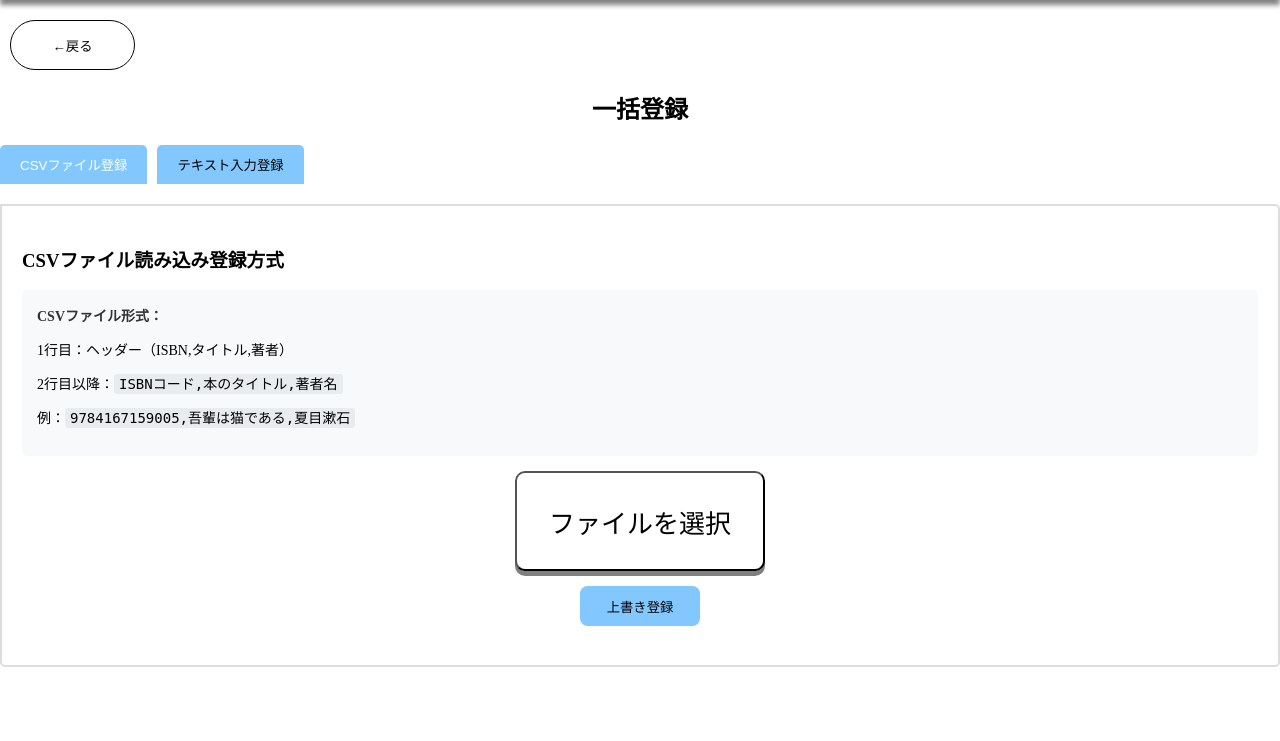
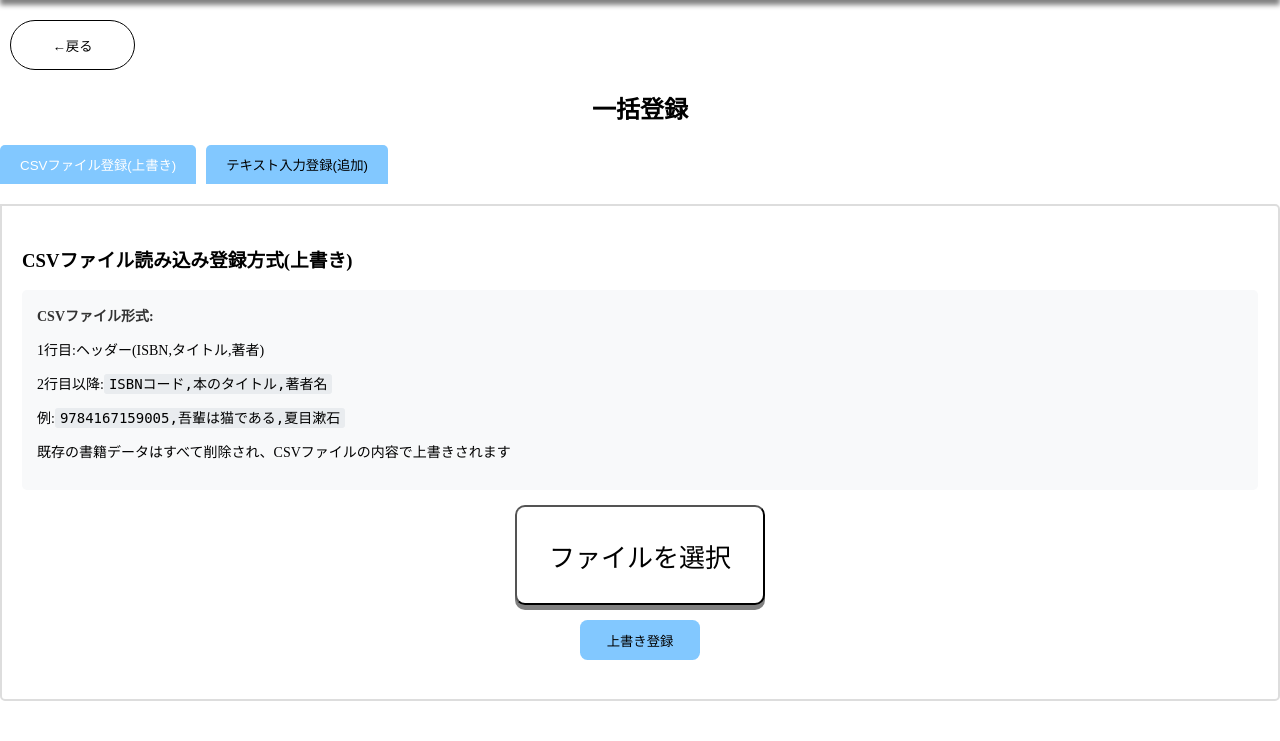
Before and after one commit to yukki072417/Kashidasu, a Node server app: template src/views/Registers/CollectiveRegister.ejs in a window 1280 px wide. Shown: the part 100-841 px from the top of the page. Run offline with Node 20, Linux system fonts and the light colour scheme; the template is opened without the code that fills it, so the values that code supplies are empty; some web fonts are replaced.

Commit message:
一括登録を修正

```diff
--- a/src/public/js/CollectiveRegister.js
+++ b/src/public/js/CollectiveRegister.js
@@ -9,7 +9,7 @@ $(document).ready(function () {
   });
 });
 
-// 「ファイルから本を登録」ボタンが押されたときの処理
+// 「ファイルから本を登録（上書き）」ボタンが押されたときの処理
 function RegisterBooksByFile() {
   const csvInput = $("#csv-input");
   const csvFile = csvInput[0].files[0];
@@ -19,7 +19,7 @@ function RegisterBooksByFile() {
     // 確認ダイアログを表示
     if (
       confirm(
-        "本を登録しますか？ \nまた、すでに登録されてる本は削除されます。 \n\nよろしいですか？",
+        "CSVファイルの内容で既存の書籍データを上書きしますか？\n既存のデータはすべて削除されます。\n\nよろしいですか？",
       )
     ) {
       convertToArray(csvFile);
@@ -27,7 +27,7 @@ function RegisterBooksByFile() {
   }
 }
 
-// 「テキスト入力で本を登録」ボタンが押されたときの処理
+// 「テキスト入力で本を登録（追加）」ボタンが押されたときの処理
 function RegisterBooksByText() {
   const textInput = $("#text-input");
   const textContent = textInput.val().trim();
@@ -40,7 +40,7 @@ function RegisterBooksByText() {
   // 確認ダイアログを表示
   if (
     confirm(
-      "本を登録しますか？ \nまた、すでに登録されてる本は削除されます。 \n\nよろしいですか？",
+      "入力された書籍データを既存のデータに追加しますか？\n既存の書籍データは保持されます。\n\nよろしいですか？",
     )
   ) {
     convertTextToArray(textContent);
@@ -74,8 +74,7 @@ function convertToArray(csvFile) {
         });
       }
     }
-    console.log(csvArray); // デバッグ用：配列の中身を表示
-    RegisterBook(csvArray); // サーバーに登録
+    RegisterBook(csvArray, true); // 上書きモードで登録
   };
 }
 
@@ -107,22 +106,21 @@ function convertTextToArray(textContent) {
     return;
   }
 
-  console.log(textArray); // デバッグ用：配列の中身を表示
-  RegisterBook(textArray); // サーバーに登録
+  RegisterBook(textArray, false); // 追加モードで登録
 }
 
 // サーバーに本データを登録する関数
-function RegisterBook(bookArray) {
+function RegisterBook(bookArray, isOverwrite) {
   const Register_URL = "/api/book";
-  const AllDeleteDB_URL = "/api/book";
 
   // ISBNコードが空でない本だけを送信データにする
   const datas = JSON.stringify({
     books: bookArray.filter((item) => item.isbn !== ""),
   });
 
-  // まず全ての本を削除してから新しい本を登録
-  fetch(AllDeleteDB_URL, {
+  if (isOverwrite) {
+    // 上書きモード：まず全ての本を削除してから新しい本を登録
+    fetch("/api/book", {
       method: "DELETE",
       headers: {
         "Content-Type": "application/json",
@@ -147,8 +145,32 @@ function RegisterBook(bookArray) {
           throw new Error("登録処理に失敗しました");
         }
         const json = await response.json();
-      if (json.result === "SUCCESS") {
-        alert(`${bookArray.length}冊の本が正常に登録されました`);
+        if (json.success) {
+          alert(`${bookArray.length}冊の本が正常に上書き登録されました`);
+        } else {
+          alert(`登録エラー: ${json.message || "不明なエラー"}`);
+        }
+      })
+      .catch((error) => {
+        console.error("Fetch error:", error);
+        alert("登録中にエラーが発生しました: " + error.message);
+      });
+  } else {
+    // 追加モード：新しい本を直接登録
+    fetch(Register_URL, {
+      method: "POST",
+      headers: {
+        "Content-Type": "application/json",
+      },
+      body: datas,
+    })
+      .then(async (response) => {
+        if (!response.ok) {
+          throw new Error("登録処理に失敗しました");
+        }
+        const json = await response.json();
+        if (json.success) {
+          alert(`${bookArray.length}冊の本が正常に追加登録されました`);
         } else {
           alert(`登録エラー: ${json.message || "不明なエラー"}`);
         }
@@ -158,3 +180,4 @@ function RegisterBook(bookArray) {
         alert("登録中にエラーが発生しました: " + error.message);
       });
   }
+}
--- a/src/views/Registers/CollectiveRegister.ejs
+++ b/src/views/Registers/CollectiveRegister.ejs
@@ -10,7 +10,7 @@
   </head>
   <body>
     <script src="/js/jquery-3.7.1.min.js"></script>
-    <script src="/js/CollectiveRegister.js"></script>
+    <script src="/js/collectiveRegister.js"></script>
     <%- include('../Header') %>
     <button class="animation-btn" onclick="location.href = '/register'">
       ←戻る
@@ -21,21 +21,24 @@
 
       <div class="tab-buttons">
         <button class="tab-button active" onclick="switchTab('csv')">
-          CSVファイル登録
+          CSVファイル登録(上書き)
         </button>
         <button class="tab-button" onclick="switchTab('text')">
-          テキスト入力登録
+          テキスト入力登録(追加)
         </button>
       </div>
 
       <!-- CSVファイル登録タブ -->
       <div id="csv-tab" class="tab-content active">
-        <h3>CSVファイル読み込み登録方式</h3>
+        <h3>CSVファイル読み込み登録方式(上書き)</h3>
         <div class="input-format">
-          <h4>CSVファイル形式：</h4>
-          <p>1行目：ヘッダー（ISBN,タイトル,著者）</p>
-          <p>2行目以降：<code>ISBNコード,本のタイトル,著者名</code></p>
-          <p>例：<code>9784167159005,吾輩は猫である,夏目漱石</code></p>
+          <h4>CSVファイル形式:</h4>
+          <p>1行目:ヘッダー(ISBN,タイトル,著者)</p>
+          <p>2行目以降:<code>ISBNコード,本のタイトル,著者名</code></p>
+          <p>例:<code>9784167159005,吾輩は猫である,夏目漱石</code></p>
+          <p class="warning">
+            既存の書籍データはすべて削除され、CSVファイルの内容で上書きされます
+          </p>
         </div>
         <form method="post">
           <div id="input-form">
@@ -59,23 +62,26 @@
 
       <!-- テキスト入力登録タブ -->
       <div id="text-tab" class="tab-content">
-        <h3>テキスト入力登録方式</h3>
+        <h3>テキスト入力登録方式(追加)</h3>
         <div class="input-format">
-          <h4>入力形式：</h4>
+          <h4>入力形式:</h4>
           <p>1行に1冊の情報を入力してください</p>
-          <p>形式：<code>ISBNコード,本のタイトル,著者名</code></p>
-          <p>例：<code>9784167159005,吾輩は猫である,夏目漱石</code></p>
+          <p>形式:<code>ISBNコード,本のタイトル,著者名</code></p>
+          <p>例:<code>9784167159005,吾輩は猫である,夏目漱石</code></p>
+          <p class="info">
+            既存の書籍データは保持されたまま、新しい書籍が追加されます
+          </p>
         </div>
         <textarea
           id="text-input"
           class="text-input-area"
-          placeholder="ISBNコード,本のタイトル,著者名&#10;9784167159005,吾輩は猫である,夏目漱石&#10;9784101010014,坊っちゃん,夏目漱石"
+          placeholder="9784167159005,吾輩は猫である,夏目漱石&#10;9784101010014,坊っちゃん,夏目漱石"
         ></textarea>
         <input
           type="button"
           id="text-submit-btn"
           onclick="RegisterBooksByText()"
-          value="上書き登録"
+          value="追加登録"
         />
       </div>
     </div>
```
Lines whose indentation alone changed are shown as unchanged.
